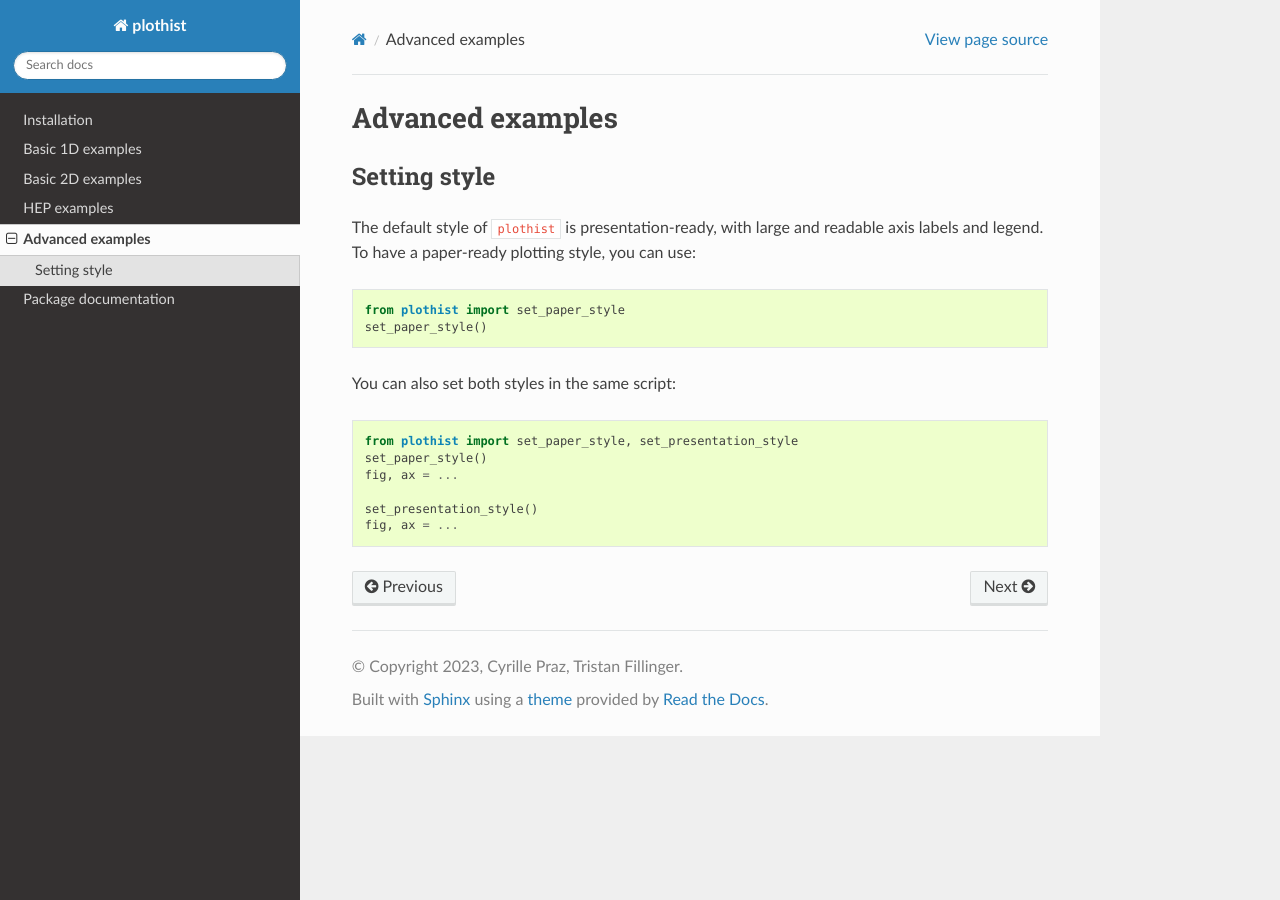
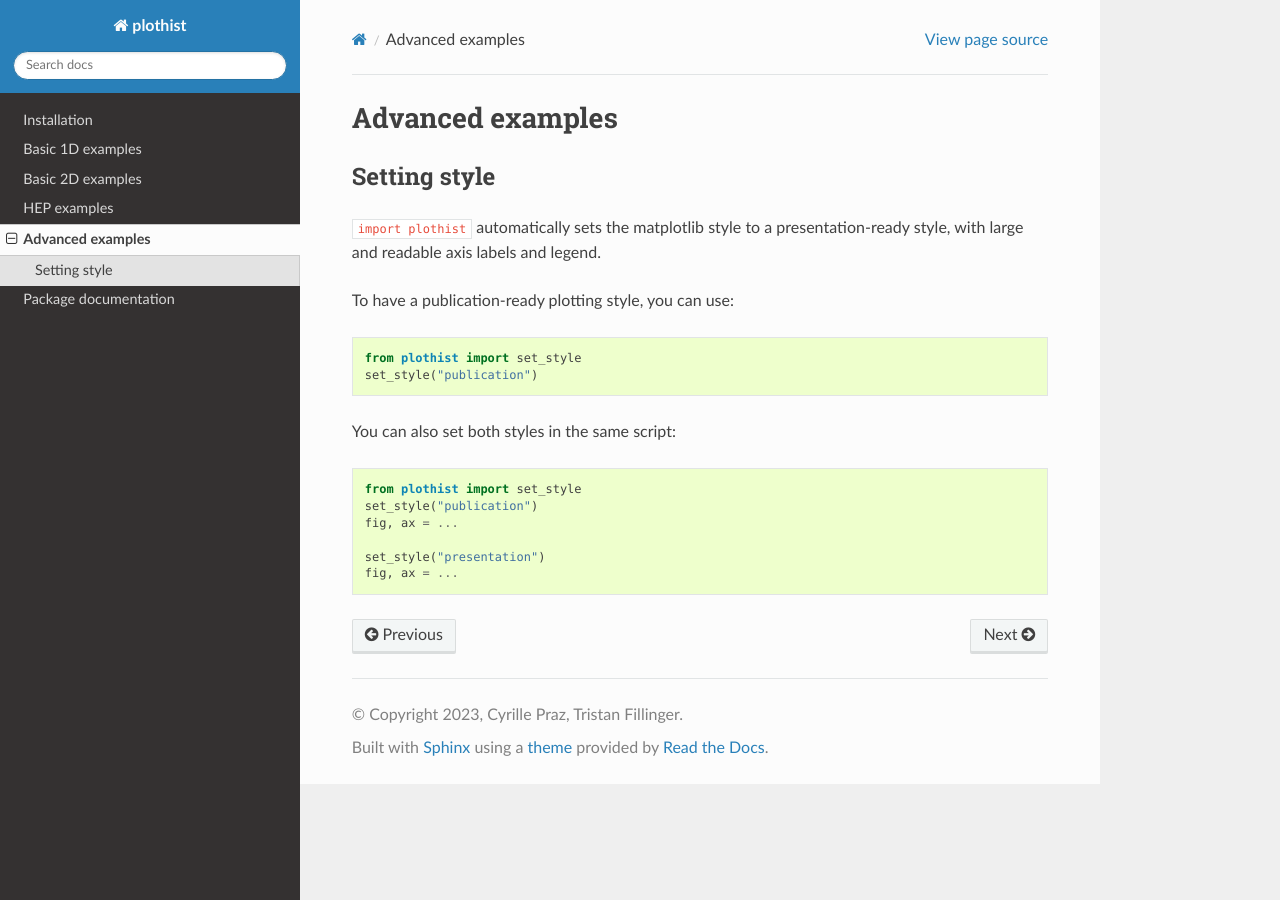
Before and after one commit to cyrraz/plothist, a Sphinx documentation site: the page built from docs/advanced/advanced_examples.rst, in a window 1280 px wide. Built offline with Sphinx 7.4.7 and the Read the Docs theme 2.0.0, drawn with Linux system fonts in a browser that asks for light colours.

Commit message:
set_style() function

```diff
--- a/docs/advanced/advanced_examples.rst
+++ b/docs/advanced/advanced_examples.rst
@@ -7,20 +7,22 @@ Advanced examples
 Setting style
 =============
 
-The default style of ``plothist`` is presentation-ready, with large and readable axis labels and legend. To have a paper-ready plotting style, you can use:
+``import plothist`` automatically sets the matplotlib style to a presentation-ready style, with large and readable axis labels and legend.
+
+To have a publication-ready plotting style, you can use:
 
 .. code-block:: python
 
-    from plothist import set_paper_style
-    set_paper_style()
+    from plothist import set_style
+    set_style("publication")
 
 You can also set both styles in the same script:
 
 .. code-block:: python
 
-    from plothist import set_paper_style, set_presentation_style
-    set_paper_style()
+    from plothist import set_style
+    set_style("publication")
     fig, ax = ...
 
-    set_presentation_style()
+    set_style("presentation")
     fig, ax = ...
```
Also changed, not shown: plothist/__init__.py (+2 -5 lines), 4 other files.
